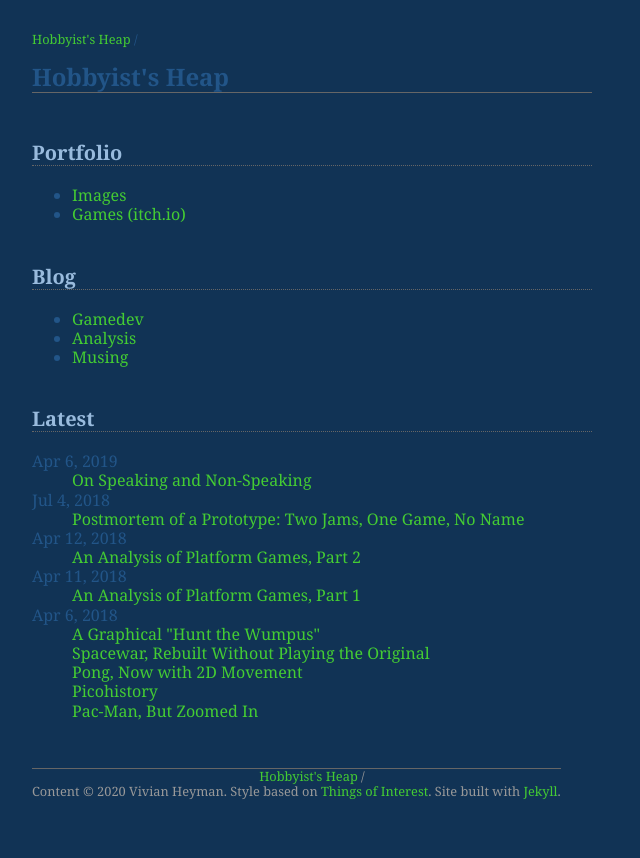
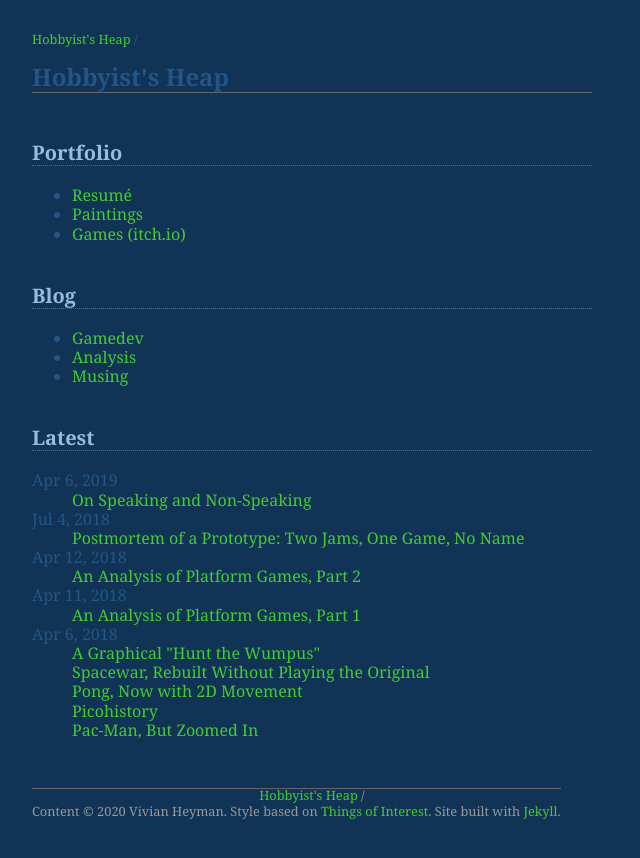
Before and after one commit to qwertystop/qwertystop.github.io, a Jekyll site: the page built from index.md, in a window 1280 px wide. Shown: the top 858 px of the page, without its empty margins (0-640 px from the left). Built offline with Jekyll 4.4.1, drawn with Linux system fonts in a browser that asks for light colours.

Commit message:
Add resumé

```diff
--- a/_layouts/home.html
+++ b/_layouts/home.html
@@ -3,7 +3,8 @@ layout: default
 ---
 		<h2>Portfolio</h2>
 		<ul>
-			<li><a href="/image_portfolio">Images</a></li>
+			<li><a href="/assets/pdf/Vivian-Heyman-Resume.pdf">Resumé</a></li>
+			<li><a href="/image_portfolio">Paintings</a></li>
 			<li><a href="https://qwertystop.itch.io">Games (itch.io)</a></li>
 		</ul>
     <h2>Blog</h2>
```
